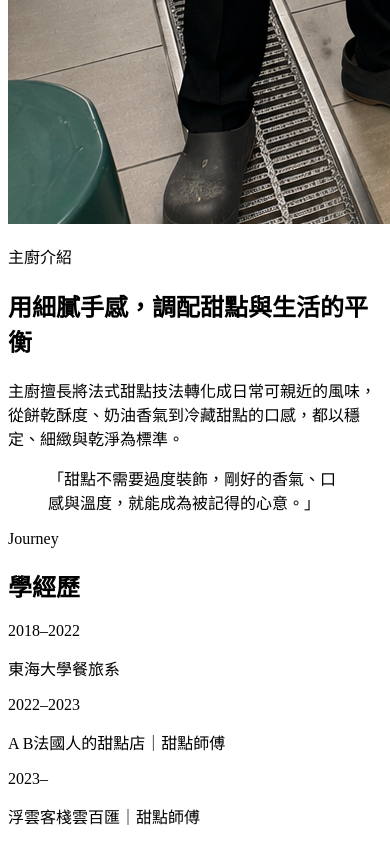
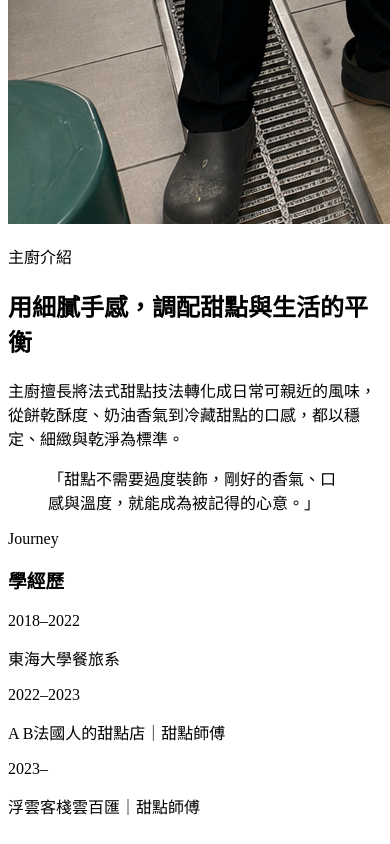
Before and after one commit to yuyanghuang0718-sys/dessert-studio-bilingual-site, a React (Vite) app: page /about in a window 390 px wide. Shown: the part 2921-3765 px from the top of the page. Built offline with nearby package versions, Linux system fonts and the light colour scheme; the HTML template or start-up script is replaced by a standard one.

Commit message:
integrate timeline into chef section

```diff
--- a/src/components/About.jsx
+++ b/src/components/About.jsx
@@ -1,5 +1,25 @@
 import chefPhoto from '../assets/chef-photo.png';
 import brandImage from '../assets/timmy-dessert-logo.png';
+
+function Timeline({ content }) {
+  return (
+    <div className="chef-timeline-block">
+      <div className="timeline-heading">
+        <p className="eyebrow">{content.chef.timelineEyebrow}</p>
+        <h3>{content.chef.timelineTitle}</h3>
+      </div>
+      <div className="chef-timeline">
+        {content.chef.timeline.map((item) => (
+          <article className="timeline-item" key={`${item.year}-${item.title}`}>
+            <time>{item.year}</time>
+            <span aria-hidden="true" />
+            <p>{item.title}</p>
+          </article>
+        ))}
+      </div>
+    </div>
+  );
+}
 
 function About({ content }) {
   return (
@@ -35,22 +55,7 @@ function About({ content }) {
           <h2>{content.chef.title}</h2>
           <p className="section-body">{content.chef.body}</p>
           <blockquote>{content.chef.philosophy}</blockquote>
-        </div>
-      </div>
-
-      <div className="section-inner chef-timeline-section">
-        <div className="timeline-heading">
-          <p className="eyebrow">{content.chef.timelineEyebrow}</p>
-          <h2>{content.chef.timelineTitle}</h2>
-        </div>
-        <div className="chef-timeline">
-          {content.chef.timeline.map((item) => (
-            <article className="timeline-item" key={`${item.year}-${item.title}`}>
-              <time>{item.year}</time>
-              <span aria-hidden="true" />
-              <p>{item.title}</p>
-            </article>
-          ))}
+          <Timeline content={content} />
         </div>
       </div>
     </section>
--- a/src/styles.css
+++ b/src/styles.css
@@ -541,7 +541,7 @@ h2 {
   display: grid;
   grid-template-columns: minmax(280px, 0.86fr) minmax(0, 1.14fr);
   gap: clamp(34px, 6vw, 82px);
-  align-items: center;
+  align-items: start;
   margin-top: clamp(64px, 9vw, 120px);
 }
 
@@ -561,7 +561,7 @@ h2 {
 .chef-photo-frame img {
   display: block;
   width: 100%;
-  aspect-ratio: 4 / 5;
+  aspect-ratio: 3 / 4;
   object-fit: cover;
   object-position: center top;
 }
@@ -616,26 +616,35 @@ h2 {
   line-height: 1.7;
 }
 
-.chef-timeline-section {
-  margin-top: clamp(74px, 10vw, 132px);
+.chef-timeline-block {
+  margin-top: 34px;
 }
 
 .timeline-heading {
   max-width: 760px;
-  margin-bottom: clamp(28px, 4vw, 48px);
+  margin-bottom: 20px;
+}
+
+.timeline-heading h3 {
+  margin: 0;
+  color: var(--cocoa);
+  font-size: clamp(1.32rem, 2.2vw, 1.9rem);
+  font-weight: 600;
+  letter-spacing: 0;
+  line-height: 1.28;
 }
 
 .chef-timeline {
   display: grid;
   gap: 0;
-  max-width: 860px;
+  max-width: 680px;
 }
 
 .timeline-item {
   display: grid;
-  grid-template-columns: 150px 34px minmax(0, 1fr);
+  grid-template-columns: 116px 30px minmax(0, 1fr);
   align-items: start;
-  min-height: 92px;
+  min-height: 78px;
 }
 
 .timeline-item time {
@@ -650,7 +659,7 @@ h2 {
   position: relative;
   display: grid;
   justify-items: center;
-  min-height: 92px;
+  min-height: 78px;
 }
 
 .timeline-item > span::before {
@@ -675,7 +684,7 @@ h2 {
 .timeline-item p {
   margin: -2px 0 0;
   color: var(--cocoa);
-  font-size: 1.08rem;
+  font-size: 1rem;
   font-weight: 700;
   line-height: 1.6;
 }
@@ -1231,12 +1240,25 @@ h2 {
     order: 5;
   }
 
-  .chef-timeline-section {
-    margin-top: 54px;
+  .chef-timeline-block {
+    order: 6;
+    width: 100%;
+    margin-top: 22px;
   }
 
   .timeline-heading {
-    margin-bottom: 24px;
+    margin-bottom: 18px;
+  }
+
+  .timeline-heading .eyebrow {
+    margin-bottom: 10px;
+    text-align: left;
+  }
+
+  .timeline-heading h3 {
+    font-size: 1.55rem;
+    line-height: 1.25;
+    text-align: left;
   }
 
   .chef-timeline {
```
